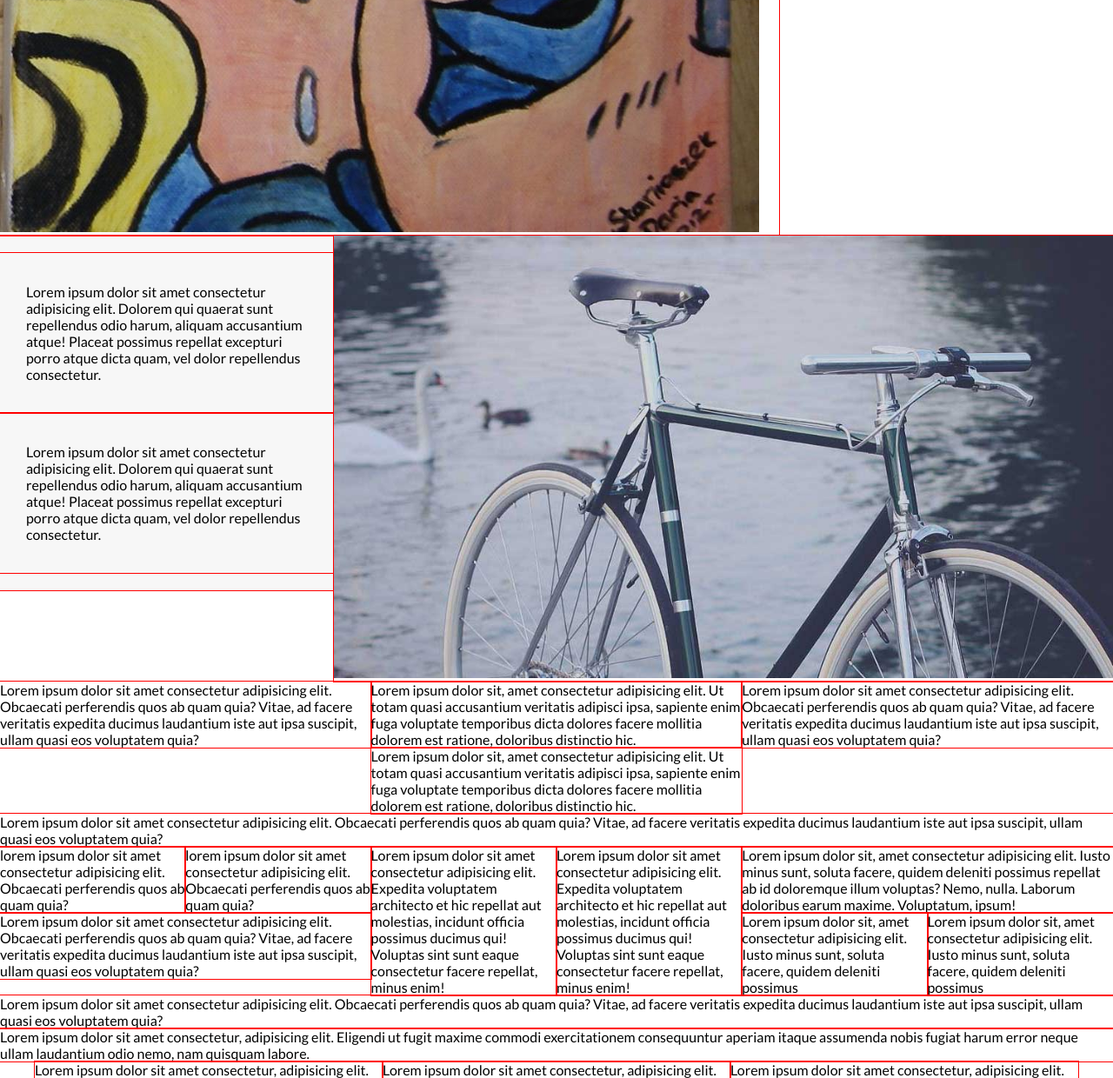
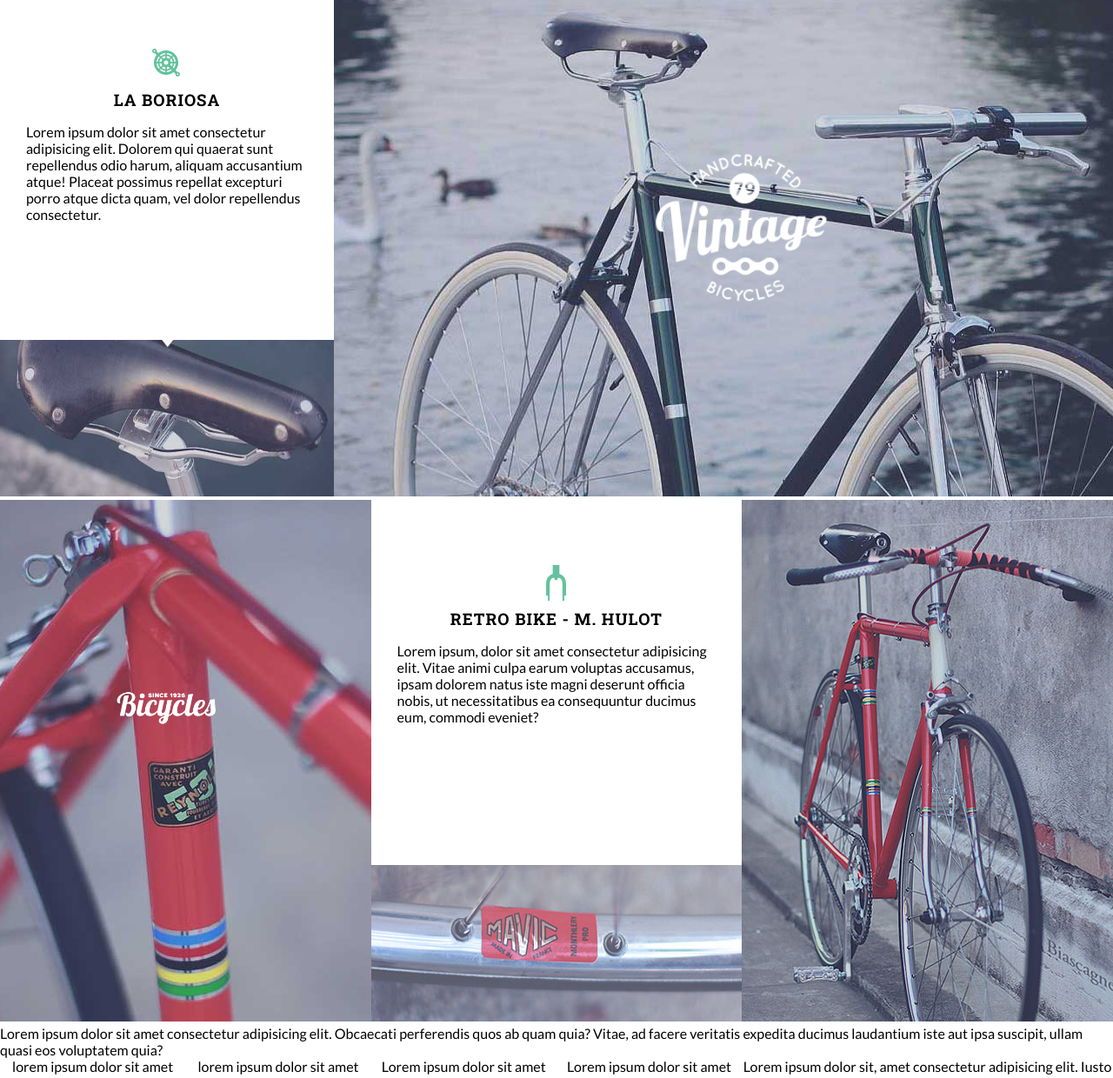
Before and after one commit to DamianJorga/aod, a plain HTML site: page index.html in a window 1280 px wide. Shown: the part 1560-2800 px from the top of the page at 87% size. Drawn offline with Linux system fonts and the light colour scheme.

Commit message:
update index.html and add file main.scss

```diff
--- a/css/simple-css-layout.css
+++ b/css/simple-css-layout.css
@@ -81,7 +81,7 @@
 .col-desktop-80,
 .col-desktop-90,
 .col-desktop-100 {
-    outline: 1px solid red;
+    /* outline: 1px solid red; */
 }
 /* we assume to use 10 columns layout */
 
--- a/index.html
+++ b/index.html
@@ -63,14 +63,14 @@
         <div class="top-text-banner row">
             <div class="col-mobile-100">
                 <img src="image/icons/icon1.png" alt="">
-                <h2>a new generarion od vintage bike</h2>
+                <h2>a new generation of vintage bike</h2>
                 <p>Lorem ipsum dolor sit amet consectetur adipisicing elit. Obcaecati perferendis quos ab quam quia? Vitae, ad facere veritatis expedita ducimus laudantium iste aut ipsa suscipit, ullam quasi eos voluptatem quia?</p>
             </div>
         </div>
         <div class="full-bg_left row">
             <div class="image_large image_left col-mobile-100 col-large-tablet-70">
-                <img src="image/test.jpg" alt="">
-                <img class="bicycle-position" src="image/icons/bicycle-icon.png" alt="">
+                <img class="min-image" src="image/vintage-oliva-70.jpg" alt="">
+                <img class="icons-position" src="image/icons/bicycle-icon.png" alt="">
             </div>
             <div class="description col-mobile-100 col-large-tablet-30">
                 <div class=" col-mobile-100">
@@ -78,38 +78,44 @@
                     <h3>vintage oliva</h3>
                     <p>Lorem ipsum dolor sit amet consectetur adipisicing elit. Dolorem qui quaerat sunt repellendus odio harum, aliquam accusantium atque! Placeat possimus repellat excepturi porro atque dicta quam, vel dolor repellendus consectetur.</p>
                 </div>
-                <div class="small-image col-mobile-100 ">
-                    <img src="image/vintage-oliva-30.jpg" alt="">
+                <div class=" col-mobile-100 ">
+                    <img class="small-image" src="image/vintage-oliva-30.jpg" alt="">
                 </div>
             </div>
         </div>
         <div class="full-bg_right row">
             <div class="description col-mobile-100 col-large-tablet-30">
                 <div class="col-mobile-100">
+                    <img src="image/icons/icon3.png" alt="">
+                    <h3>la boriosa</h3>
                     <p>Lorem ipsum dolor sit amet consectetur adipisicing elit. Dolorem qui quaerat sunt repellendus odio harum, aliquam accusantium atque! Placeat possimus repellat excepturi porro atque dicta quam, vel dolor repellendus consectetur.</p>
                 </div>
-                <div class="col-mobile-100">
-                    <p>Lorem ipsum dolor sit amet consectetur adipisicing elit. Dolorem qui quaerat sunt repellendus odio harum, aliquam accusantium atque! Placeat possimus repellat excepturi porro atque dicta quam, vel dolor repellendus consectetur.</p>
+                <div class=" col-mobile-100">
+                <img class="small-image" src="image/la-boriosa-30.jpg" alt="">
                 </div>
             </div>
             <div class="image_large image_right col-mobile-100 col-large-tablet-70">
-            <img src="image/la-boriosa-70.jpg" alt="">
+            <img class="min-image" src="image/la-boriosa-70.jpg" alt="">
+            <img src="image/icons/vintage-icon.png" alt="" class="icons-position">
             </div>
         </div>
         <div class="three-columns row">
-            <div class="col-mobile-100 col-large-tablet-33">
-                <p>Lorem ipsum dolor sit amet consectetur adipisicing elit. Obcaecati perferendis quos ab quam quia? Vitae, ad facere veritatis expedita ducimus laudantium iste aut ipsa suscipit, ullam quasi eos voluptatem quia?</p>
+            <div class="position-bicycle-icon col-mobile-100 col-large-tablet-33">
+                <img class="min-image" src="image/retro-bike-33-L.jpg" alt="">
+                <img class="icons-bicycle"  src="image/icons/bicycle-sicon.png" alt="">
             </div>
-            <div class="col-mobile-100 col-large-tablet-33">
+            <div class="description col-mobile-100 col-large-tablet-33">
                 <div class="col-mobile-100">
-                    <p>Lorem ipsum dolor sit, amet consectetur adipisicing elit. Ut totam quasi accusantium veritatis adipisci ipsa, sapiente enim fuga voluptate temporibus dicta dolores facere mollitia dolorem est ratione, doloribus distinctio hic.</p>
+                    <img src="image/icons/icon4.png" alt="">
+                    <h3>retro bike - m. hulot</h3>
+                    <p>Lorem ipsum, dolor sit amet consectetur adipisicing elit. Vitae animi culpa earum voluptas accusamus, ipsam dolorem natus iste magni deserunt officia nobis, ut necessitatibus ea consequuntur ducimus eum, commodi eveniet?</p>
                 </div>
                 <div class="col-mobile-100">
-                    <p>Lorem ipsum dolor sit, amet consectetur adipisicing elit. Ut totam quasi accusantium veritatis adipisci ipsa, sapiente enim fuga voluptate temporibus dicta dolores facere mollitia dolorem est ratione, doloribus distinctio hic.</p>
+                    <img class="small-image"  src="image/retro-bike-33-C.jpg" alt="">
                 </div>
             </div>
             <div class="col-mobile-100 col-large-tablet-33">
-                <p>Lorem ipsum dolor sit amet consectetur adipisicing elit. Obcaecati perferendis quos ab quam quia? Vitae, ad facere veritatis expedita ducimus laudantium iste aut ipsa suscipit, ullam quasi eos voluptatem quia?</p>
+                <img class="min-image" src="image/retro-bike-33-R.jpg" alt="">
             </div>
         </div>
         <!-- TODO: implement slick slider -->
--- a/src/sass/layout/main.scss
+++ b/src/sass/layout/main.scss
@@ -17,34 +17,44 @@
 }
 @media (min-width: 1200px) {
     .top-text-banner {
-        padding: 20px 215px;
+        padding: 50px 215px;
     }
 }
+
+//
 .image_large {
     position: relative;
     height: auto;
-    .bicycle-position {
-        width: 20%;
+    .icons-position {
+        width: 25%;
         position: absolute;
         top: 30%;
         left: 40%;
     }
 }
-
+.three-columns {
+    text-align: center;
+}
+.position-bicycle-icon {
+    position: relative;
+    height: auto;
+    .icons-bicycle {
+        width: 30%;
+        position: absolute;
+        top: 35%;
+        left: 30%;
+    }
+}
 .description {
-    background-color: $color-light-gray;
     text-align: center;
-    padding: 20px 0;
+    padding: 20px 0 0 0;
     p {
         text-align: left;
         padding: 20px 30px;
     }
+
 }
-.small-image {
-    img {
-        width:100%;
-    }
-}
+
 @media (min-width: 992px) {
     .description {
         p {
@@ -53,9 +63,21 @@
     }
 }
 @media (min-width: 1200px) {
+    .min-image {
+        object-fit: cover;
+        min-height: 600px;
+        max-height: 600px;
+    }
     .description {
-        p {
-            padding: 35px 30px ;
+        padding-top: 70px;
+        min-height: 600px;
+        max-height: 600px;
+        position: relative;
+        .small-image {
+            min-height: 180px;
+            position: absolute;
+            bottom: 0;
+            left: 0;
         }
     }
 }
```
Also changed, not shown: docs/workProgress.md (+3 -2 lines), css/styles.css.
